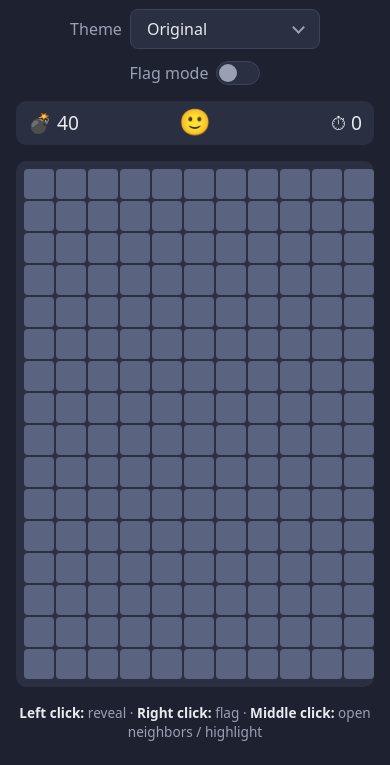
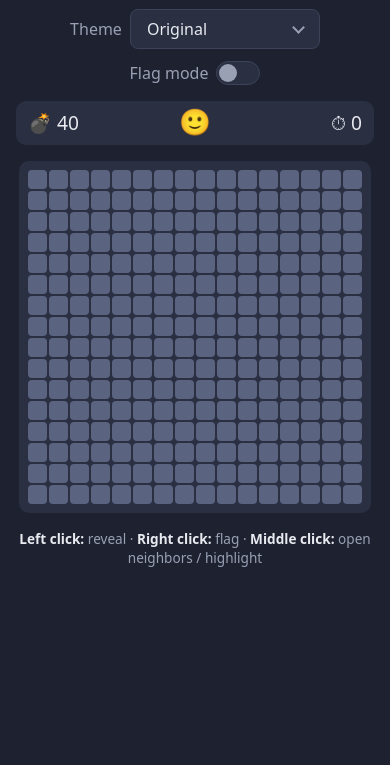
Before and after one commit to fedev95/minesweeper, a plain HTML site: page index.html in a window 390 px wide. Shown: the part 126-891 px from the top of the page. After the commit the page ends 844 px from the top, so only its background shows below. Drawn offline with Linux system fonts and the light colour scheme.

Commit message:
Remove pointer gaps between cells and make board responsive
- Cells touch each other; the visual gap is a transparent border,
  so hover, clicks and middle-click highlight never fall into a gap
- Cell size adapts to the screen width (20-32px)
- On narrow portrait screens, wide boards (hard) are shown rotated
- Disable double-tap zoom delay on the board

```diff
--- a/script.js
+++ b/script.js
@@ -60,7 +60,7 @@ function newGame() {
   updateBest();
 
   boardEl.innerHTML = "";
-  boardEl.style.gridTemplateColumns = `repeat(${level.cols}, 30px)`;
+  layoutBoard();
   cells = [];
 
   for (let r = 0; r < level.rows; r++) {
@@ -74,6 +74,45 @@ function newGame() {
     }
   }
 }
+
+// ---------- Responsive layout ----------
+
+const MAX_CELL = 32;
+const MIN_CELL = 20;
+const PAGE_GUTTER = 16 * 2 + 8 * 2; // body padding + board-wrap padding
+
+// Fit the board to the screen width. On narrow portrait screens, a board
+// wider than tall is shown rotated 90° (rows become columns) so it fits
+// better. Only the visual grid changes; game logic stays the same.
+function layoutBoard() {
+  const available = document.documentElement.clientWidth - PAGE_GUTTER;
+  const portrait = window.innerHeight > window.innerWidth;
+  const transpose =
+    portrait && level.cols > level.rows && level.cols * MAX_CELL > available;
+
+  const visualCols = transpose ? level.rows : level.cols;
+  const size = Math.max(MIN_CELL, Math.min(MAX_CELL, Math.floor(available / visualCols)));
+  boardEl.style.setProperty("--cell-size", `${size}px`);
+
+  if (transpose) {
+    // Cells are in row-major DOM order; flowing them by column transposes the grid
+    boardEl.style.gridAutoFlow = "column";
+    boardEl.style.gridTemplateRows = `repeat(${level.cols}, ${size}px)`;
+    boardEl.style.gridTemplateColumns = "";
+    boardEl.style.gridAutoColumns = `${size}px`;
+  } else {
+    boardEl.style.gridAutoFlow = "row";
+    boardEl.style.gridTemplateColumns = `repeat(${level.cols}, ${size}px)`;
+    boardEl.style.gridTemplateRows = "";
+    boardEl.style.gridAutoColumns = "";
+  }
+}
+
+let resizeFrame = null;
+window.addEventListener("resize", () => {
+  cancelAnimationFrame(resizeFrame);
+  resizeFrame = requestAnimationFrame(layoutBoard);
+});
 
 // Place mines, avoiding the first clicked cell and its neighbors
 function placeMines(safeR, safeC) {
--- a/style.css
+++ b/style.css
@@ -438,42 +438,47 @@ h1 {
 
 .board {
   display: grid;
-  gap: 2px;
+  touch-action: manipulation; /* no double-tap zoom delay on mobile */
   user-select: none;
 }
 
+/* Cells touch each other so the pointer never falls into a gap.
+   The visual gap is a transparent border: it still belongs to the
+   cell (clickable), but the background is clipped inside it. */
 .cell {
-  width: 30px;
-  height: 30px;
+  width: var(--cell-size, 32px);
+  height: var(--cell-size, 32px);
+  border: 1px solid transparent;
+  background-clip: padding-box;
   display: flex;
   justify-content: center;
   align-items: center;
   font-weight: 700;
-  font-size: 1rem;
-  border-radius: 4px;
-  background: var(--cell);
+  font-size: calc(var(--cell-size, 32px) * 0.5);
+  border-radius: 5px;
+  background-color: var(--cell);
   cursor: pointer;
-  transition: background 0.1s;
+  transition: background-color 0.1s;
 }
 
 .cell:hover:not(.revealed),
 .cell.highlight {
-  background: var(--cell-hover);
+  background-color: var(--cell-hover);
 }
 
 .cell.revealed {
-  background: var(--revealed);
+  background-color: var(--revealed);
   cursor: default;
 }
 
 .cell.mine {
-  background: var(--red);
+  background-color: var(--red);
 }
 
 /* The mine that was clicked gets a ring to tell it apart */
 .cell.mine.exploded {
   --ring: inset 0 0 0 2px var(--text);
-  background: var(--red);
+  background-color: var(--red);
   box-shadow: var(--ring);
 }
 
@@ -512,7 +517,7 @@ h1 {
 }
 
 .cell.wrong-flag {
-  background: color-mix(in srgb, var(--yellow) 40%, var(--revealed));
+  background-color: color-mix(in srgb, var(--yellow) 40%, var(--revealed));
 }
 
 /* Number colors */
```
